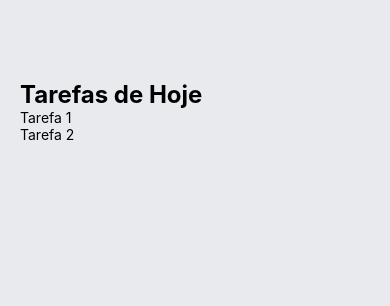
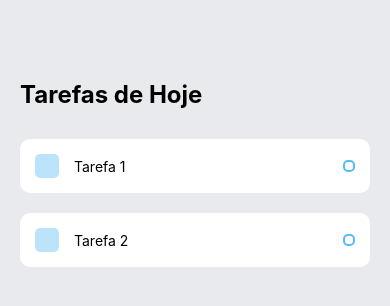
Before and after one commit to Felype-Henrique/app-lista-de-tarefas, a React Native app: screen / in a window 390 px wide. Shown: the top 306 px of the page. Built offline with nearby package versions, Linux system fonts and the light colour scheme.

Commit message:
Task component styling

```diff
--- a/App.js
+++ b/App.js
@@ -5,11 +5,12 @@
 export default function App() {
   return (
     <View style={styles.container}>
+
       {/*Tarefas de Hoje*/}
       <View style={styles.tasksWrapper}>
         <Text style={styles.sectionTitle}>Tarefas de Hoje</Text>
 
-        <View styles={styles.items}>
+        <View style={styles.items}>
           {/*Tarefas para fazer*/}
           <Task text={'Tarefa 1'}/>
           <Task text={'Tarefa 2'}/>
@@ -30,7 +31,9 @@
   },
   sectionTitle: {
     fontSize: 24,
-    fontWeight: 'bold',
+    fontWeight: 'bold'
   },
-  items: {},
+  items: {
+    marginTop: 30,
+  },
 });
--- a/components/Task.js
+++ b/components/Task.js
@@ -3,14 +3,49 @@
 
 const Task = (props) => {
     return (
-        <View>
-            <Text>{props.text}</Text>
+        <View style={styles.item}>
+            <View style={styles.itemLeft}>
+                <View style={styles.square}></View>
+            <Text style={styles.itemText}>{props.text}</Text>
+            </View>
+        <View style={styles.circular}></View>
         </View>
     )
 }
 
 const styles = StyleSheet.create({
-
+    item:{
+        backgroundColor: '#FFF',
+        padding: 15,
+        borderRadius: 10,
+        flexDirection: 'row',
+        alignItems: 'center',
+        justifyContent: 'space-between',
+        marginBottom: 20,
+    },
+    itemLeft:{
+        flexDirection: 'row',
+        alignItems: 'center',
+        flexWrap: 'wrap'
+    },
+    square:{
+        width: 24,
+        height: 24,
+        backgroundColor: '#55BCF6',
+        opacity: 0.4,
+        borderRadius: 5,
+        marginRight: 15,
+    },
+    text:{
+        maxWidth: '80%',
+    },
+    circular:{
+        width: 12,
+        height: 12,
+        borderColor: '#55BCF6',
+        borderWidth: 2,
+        borderRadius: 5,
+    },
 });
 
 export default Task;
```
